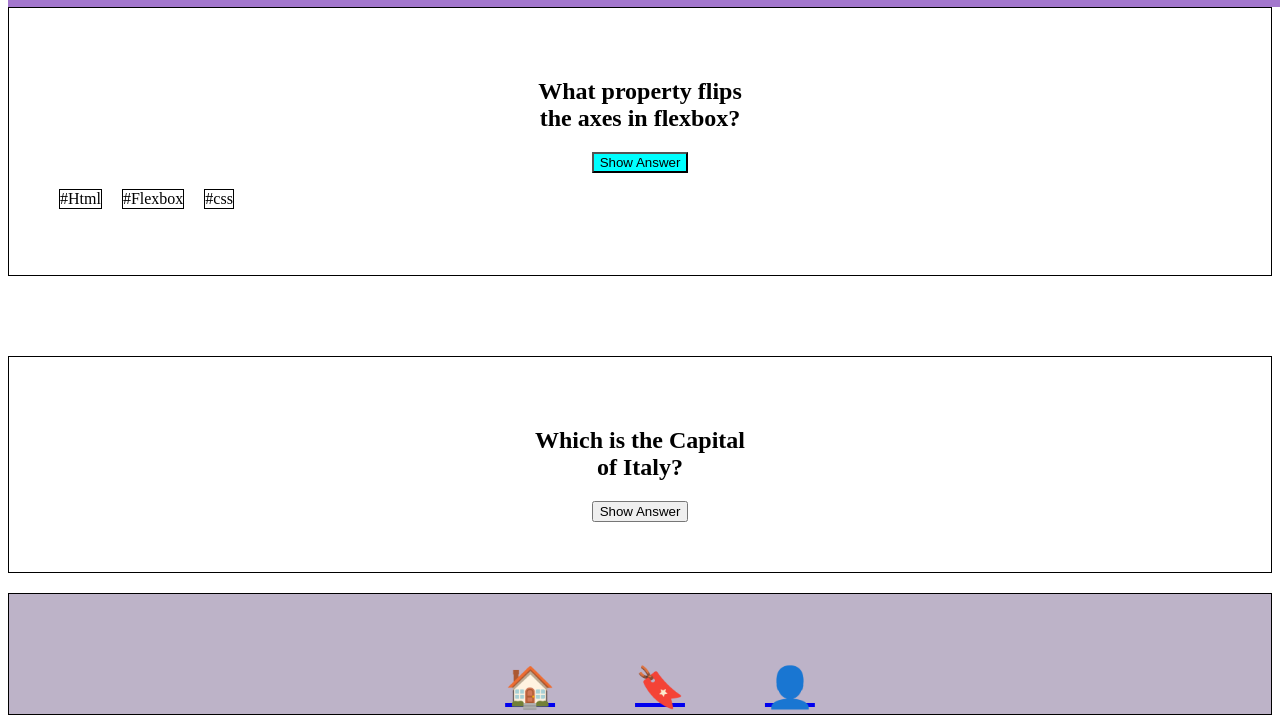
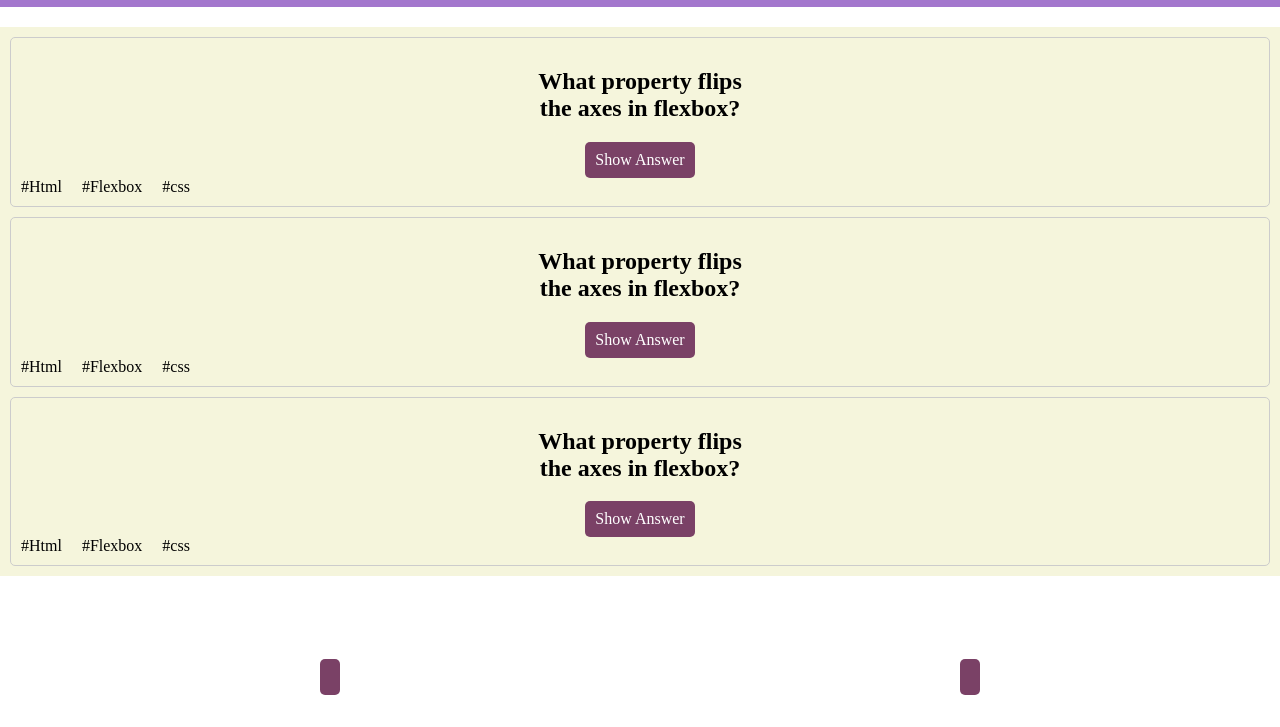
Before and after one commit to MartaJaekel/recap-project-2, a plain HTML site: page index.html in a window 1280 px wide. Shown: the part 73-800 px from the top of the page. Drawn offline with Linux system fonts and the light colour scheme.

Commit message:
change css

```diff
--- a/index.html
+++ b/index.html
@@ -7,27 +7,51 @@
     <title>Quiz App</title>
     <link rel="stylesheet" href="./style.css">
 </head>
-<main>
+<body>
+<container>
     <header>
         <h1>Quiz App</h1>
     </header>
+   <main>
+        <div class="question-card">
 
-        <section class="card-1">
             <h2>What property flips <br />
                 the axes in flexbox?</h2>
+
+
             <button class="button">Show Answer</button>
-            <div class="tags">
-                <p class="tag">#Html</p>
-                <p class="tag">#Flexbox</p>
-                <p class="tag">#css</p>
+           <div class="tags">
+            <span class="tag">#Html</span>
+            <span class="tag">#Flexbox</span>
+            <span= class="tag">#css</span>
+        </div>
             </div>
-        </section>
-            <section class="card-2">
-                <h2>Which is the Capital<br />
-                    of Italy? </h2>
+            <div class="question-card">
 
-                <button>Show Answer</button>
+                <h2>What property flips <br />
+                    the axes in flexbox?</h2>
 
+
+                <button class="button">Show Answer</button>
+               <div class="tags">
+                <span class="tag">#Html</span>
+                <span class="tag">#Flexbox</span>
+                <span= class="tag">#css</span>
+            </div>
+                </div>
+                <div class="question-card">
+
+                    <h2>What property flips <br />
+                        the axes in flexbox?</h2>
+
+
+                    <button class="button">Show Answer</button>
+                   <div class="tags">
+                    <span class="tag">#Html</span>
+                    <span class="tag">#Flexbox</span>
+                    <span= class="tag">#css</span>
+                </div>
+                    </div>
 
 
             </section>
@@ -38,13 +62,15 @@
                 <nav class="nav">
                <!--ich habe mit Aria Label dem Link eine Beschreibung gegeben , falls z.b ein Screenreader eingesetzt wird
             kann dieser was bedeutsames vorlesen -->
-                <ul class="link">
-                    <li><a href="#" aria-label="link to Homepage">🏠</a></li>
-                    <li><a href="profile.html" aria-label="link to Bookmark page ">🔖</a></li>
-                    <li><a href="Bookmark.html" aria-label="link to Profile">👤</a></li>
-                  </ul>
+                <button>
+                    <img src="./assets/home.svg" alt="home">
+                </button>
+                <button>
+                    <img src="assets/bookmark.svg" alt="home">
+                </button>
                 </nav>
            </div>
+
             </main>
 
 
@@ -56,9 +82,9 @@
 
 
 
+        </container>
 
 
-<body>
 
 </body>
 
--- a/style.css
+++ b/style.css
@@ -1,3 +1,14 @@
+body {
+     font-family: italic;
+     margin: 0;
+}
+
+container {
+    display: flex;
+    width:1 100%;
+    flex-flow: column;
+}
+
 header {
     background-color: rgb(163, 119, 205);
     text-align: center;
@@ -6,63 +17,94 @@ header {
     top: 0;
 
 
-}
-.card-1 {
-    border: 1px solid black;
-    padding: 50px;
-    text-align: center;
-  margin-top: 80px;
-
-
-
 
 }
- .button {
-    background-color: aqua;
-    width: fit-content;
-    text-align: center;
-
+main{
+    margin-top: 100px;
+    margin-bottom: 100px;
+    background-color: beige;
+    padding: 0 10px;
 }
 
 
-.card-2 {
-
-        border: 1px solid black;
-        padding: 50px;
-        text-align: center;
-      margin-top: 80px;
-
+.question-card{
+    border: 1px solid #ccc;
+    border-radius: 5px;
+    padding: 10px;
+    margin: 10px 0;
+    text-align: center;
+    position: relative;
 
 
 }
 
 
 
-.tags {
+
+tags {
     display: flex;
-    gap: 20px;
-    bottom: 0;
+    flex-flow: row wrap;
+    gap: 10px;
+    margin: 10px;
+
+
 }
-.tag {
-    border: 1px solid black;
+tag {
+    background-color: rgb(101, 82, 52);
+
+      border-radius: 5px;
+      padding: 5px 10px;
+}
+button {
+    border: none;
+  padding: 0;
+  font: inherit;
+  cursor: pointer;
+  outline: inherit;
+  height: 36px;
+  background-color: rgb(122, 65, 102);
+  color: white;
+  border-radius: 5px;
+  padding: 0 10px;
 
 }
 
 
+
 .nav {
-    border: 1px solid black;
-    padding: 30px;
-    margin-top: 20px;
+    position: fixed;
     bottom: 0;
-    background-color: rgb(189, 179, 200);
-    height: 60px;
+    background-color: #ffffff;
+    height: 100px;
+    width: 100%;
+    display: flex;
+    flex-flow: row nowrap;
+    justify-content: space-around;
+    align-items: center;
+    z-index: 1;
+}
 
-}
 .link {
     list-style: none;
     display: flex;
     gap: 80px;
-    justify-content: center;
+    justify-content: space-evenly;
     font-size: 40px;
 
+
 }
+
+
+
+
+.tags {
+    display: flex;
+    gap: 20px;
+    flex-direction: row;
+
+}
+
+.tag-1 {
+    border: 1px solid black;
+
+}
```
Also changed, not shown: assets/bookmark.svg (added), assets/home.svg (added).
